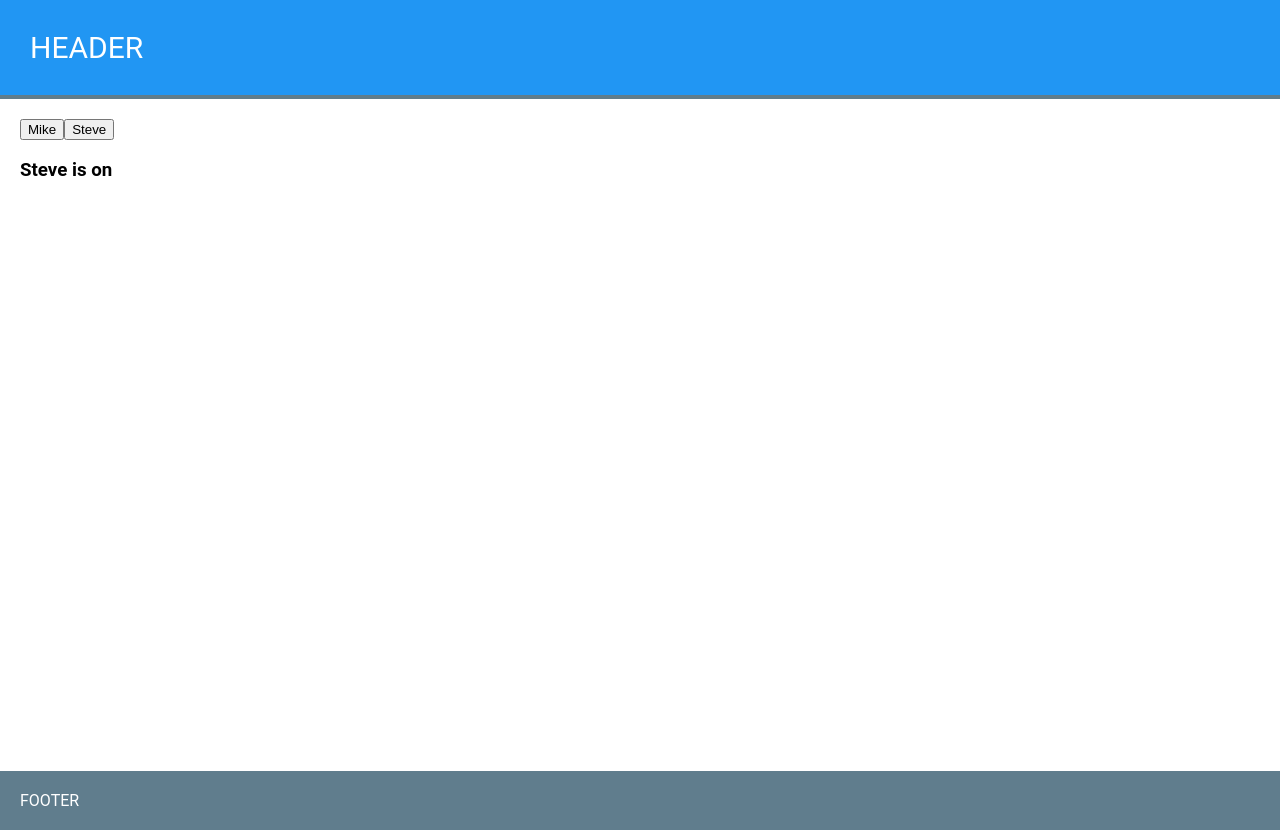
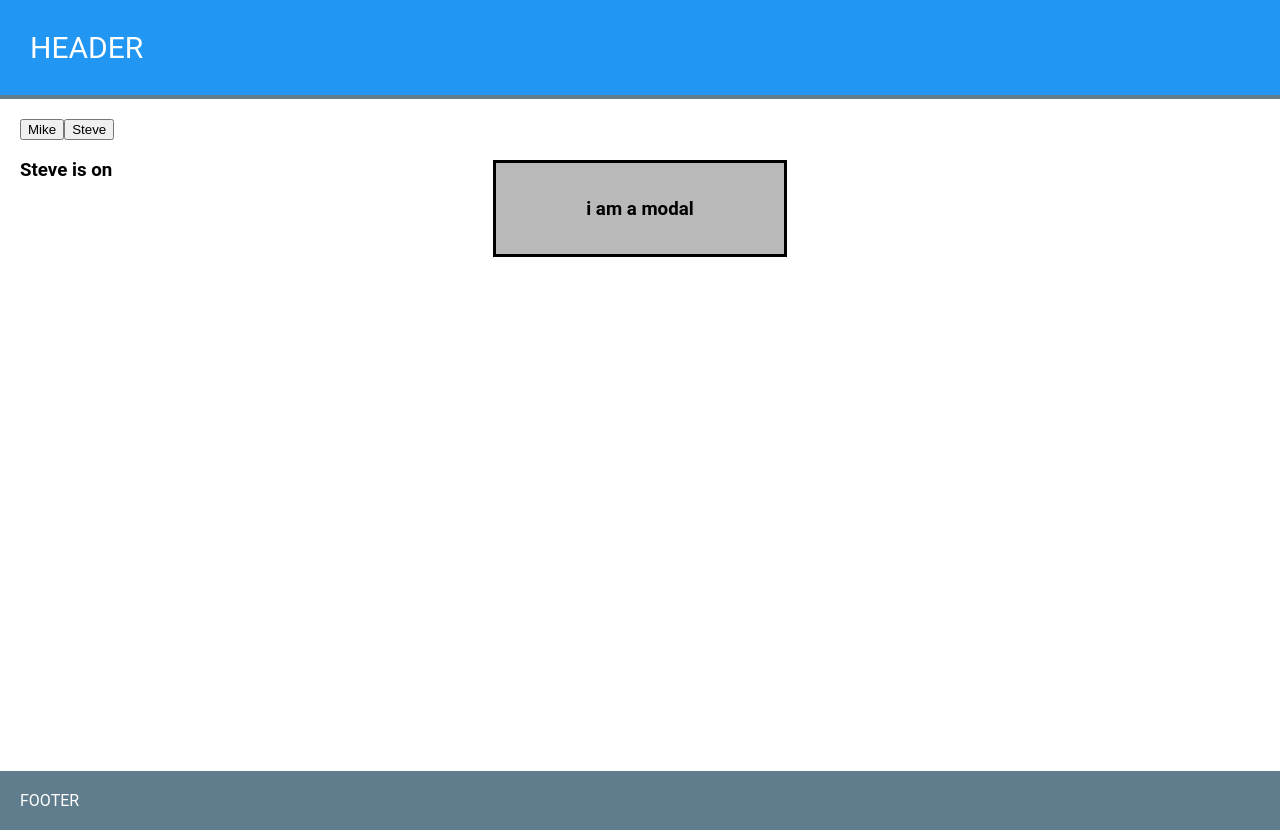
Before and after one commit to shengo333/udemi-tuts, a Vue app in the folder udemi-tuts/: page / in a window 1280 px wide. Both pictures are taken after a click on the button "Steve". Built offline with nearby package versions, Linux system fonts and the light colour scheme.

Commit message:
teleport

```diff
--- a/udemi-tuts/src/App.vue
+++ b/udemi-tuts/src/App.vue
@@ -11,6 +11,7 @@
                 </keep-alive>
             </div>
         <app-footer></app-footer>
+        <div id="dialog_here"></div>
     </div>
 </template>
 
--- a/udemi-tuts/src/components/Players/steve.vue
+++ b/udemi-tuts/src/components/Players/steve.vue
@@ -1,9 +1,19 @@
 <template>
     <h3>Steve is on</h3>
+    <teleport to="#dialog_here">
+        <comp-modal></comp-modal>
+    </teleport>
 </template>
 
 <script>
+
+    import compModal from '../Utils/modal.vue'
+
+
     export default {
+        components:{
+            compModal
+        },
         name:'steve',
         unmounted(){
             console.log('Steve unmounted')
--- /dev/null
+++ b/udemi-tuts/src/components/Utils/modal.vue
@@ -0,0 +1,18 @@
+<template>
+    <dialog open>
+        <h3>
+            i am a modal
+        </h3>
+    </dialog>
+</template>
+
+<style scoped>
+    dialog {
+        position: fixed;
+        top:20vh;
+        left:0%;
+        width:20%;
+        background-color: #b9b9b9;
+        text-align: center;
+    }
+</style>
```
